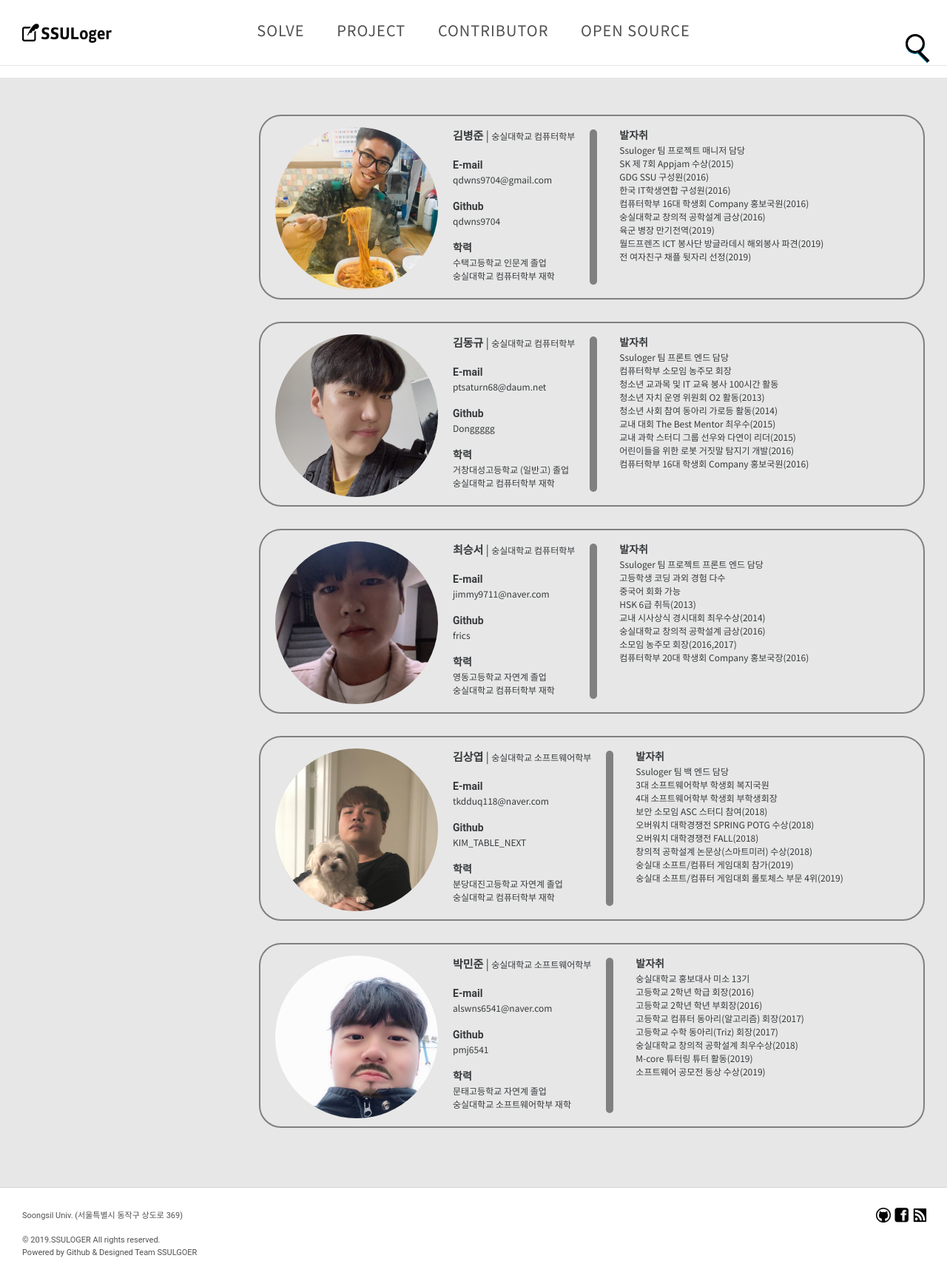
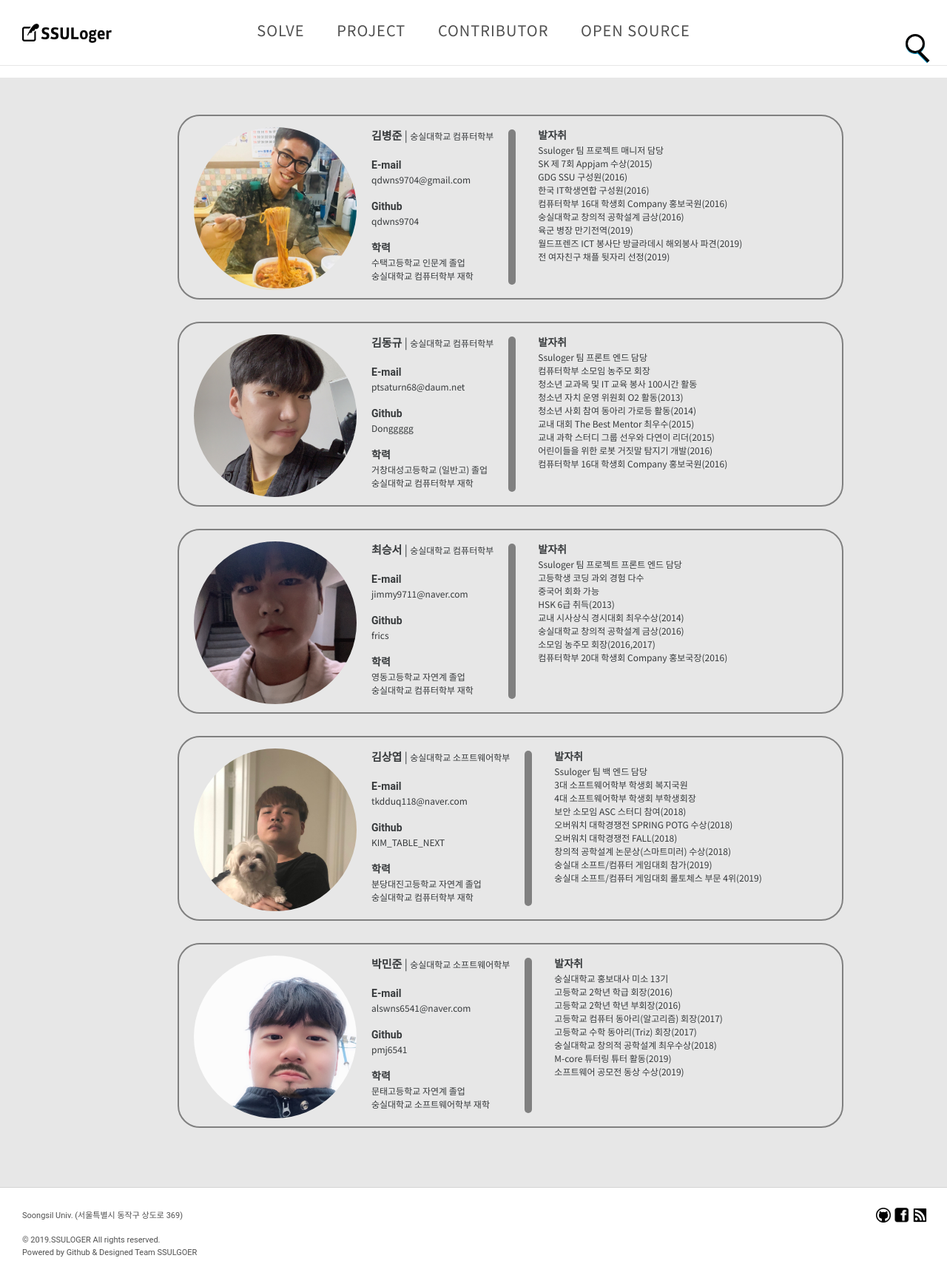
Before and after one commit to qdwns9704/SSULoger, a Jekyll site: the page built from contributor.html, in a window 1280 px wide. Shown: the whole page at 74% size. Built offline with Jekyll 4.4.1, drawn with Linux system fonts in a browser that asks for light colours.

Commit message:
Modify profile box position to center

```diff
--- a/assets/css/screen.css
+++ b/assets/css/screen.css
@@ -375,7 +375,8 @@ html, body {
   font-family: 'Noto Sans KR', sans-serif;
   font-size: 12px;
   position: relative;
-  left: 300px;
+  left: 50%;
+  margin-left:-450px;
   box-sizing: content-box;
   width: 900px;
   height: 1300px;
```
